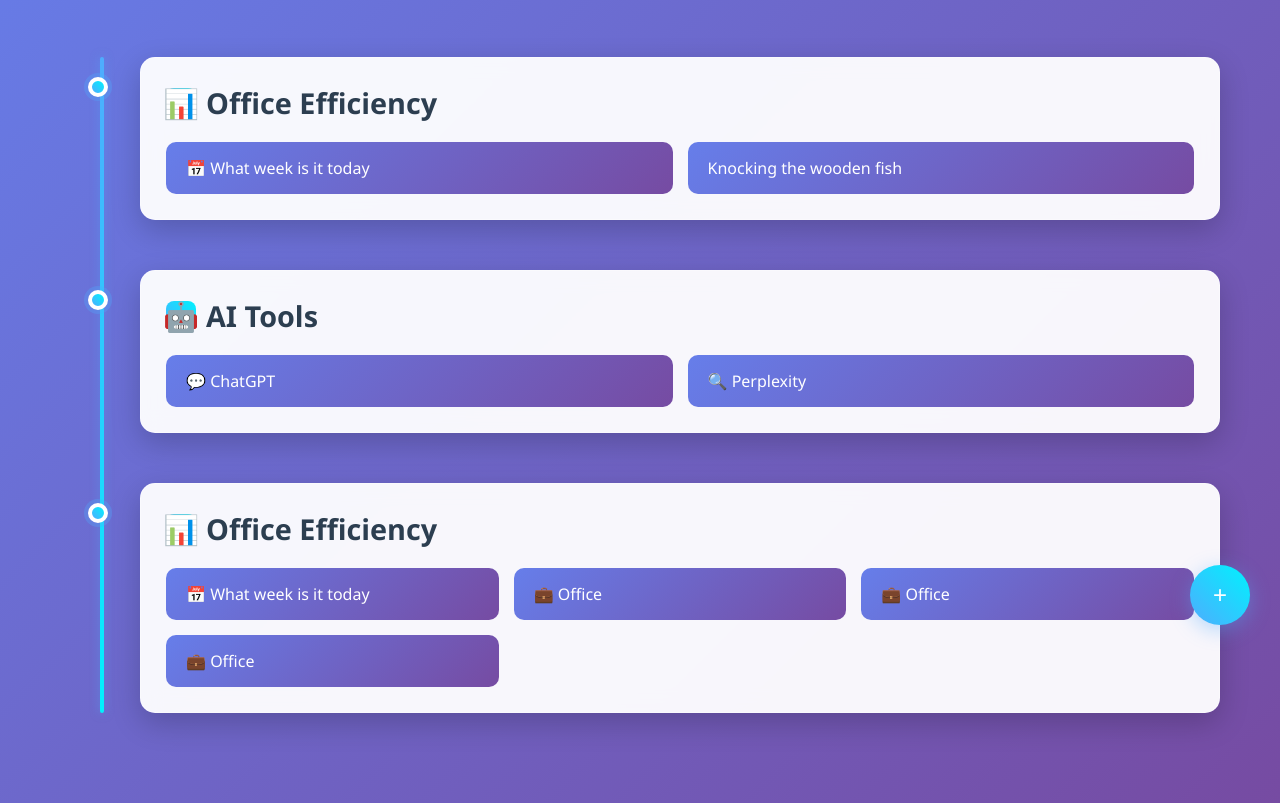
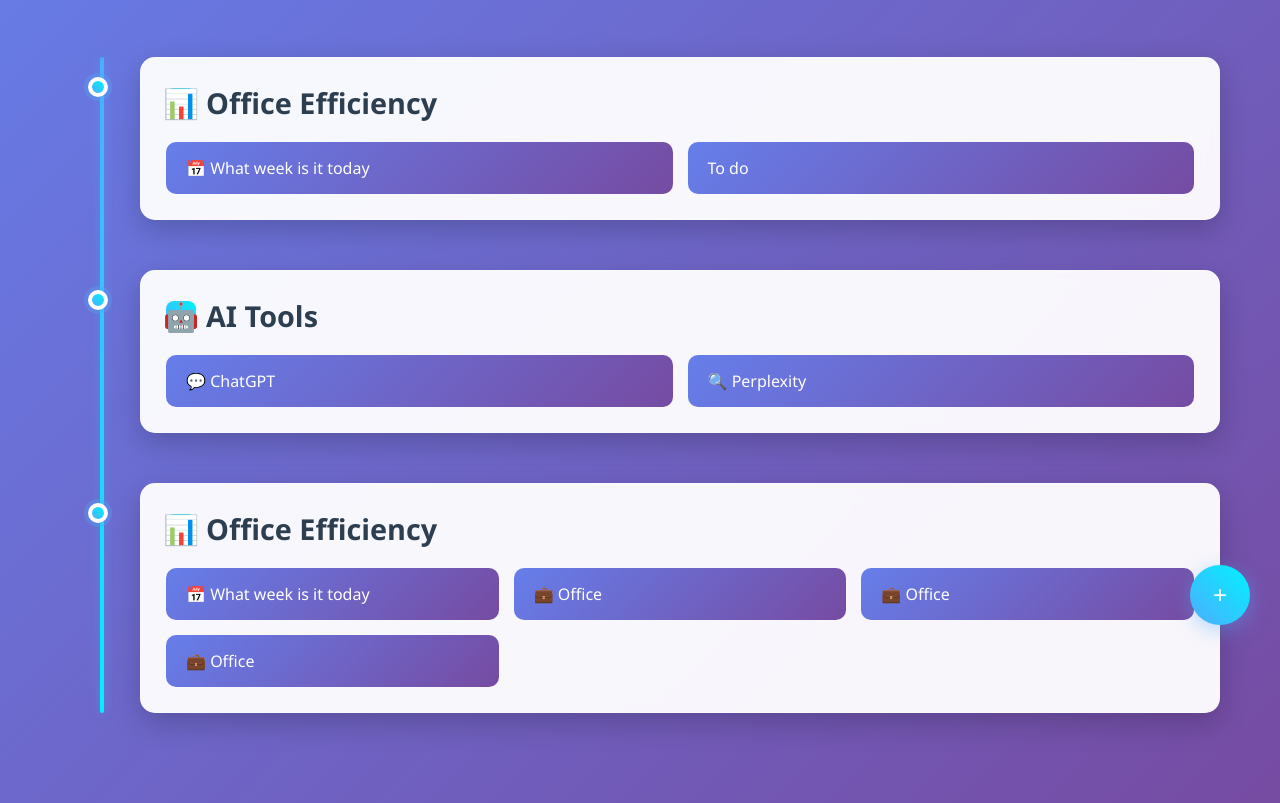
Before and after one commit to yanweifuture/tsingyewaitools, a plain HTML site: page index.html in a window 1280 px wide. Shown: the part 145-948 px from the top of the page. Drawn offline with Linux system fonts and the light colour scheme.

Commit message:
Update index.html

```diff
--- a/index.html
+++ b/index.html
@@ -322,8 +322,8 @@
                         <a href="https://yanweifuture.github.io/tsingyewaitools/date_tools.html" class="tool-link" target="_blank">
                             📅 What week is it today
                         </a>
-                        <a href="https://yanweifuture.github.io/tsingyewaitools/wooden_fish.html" class="tool-link" target="_blank">
-                              Knocking the wooden fish
+                        <a href="https://yanweifuture.github.io/tsingyewaitools/todo.html" class="tool-link" target="_blank">
+                              To do
                         </a>
                     </div>
                 </div>
```
